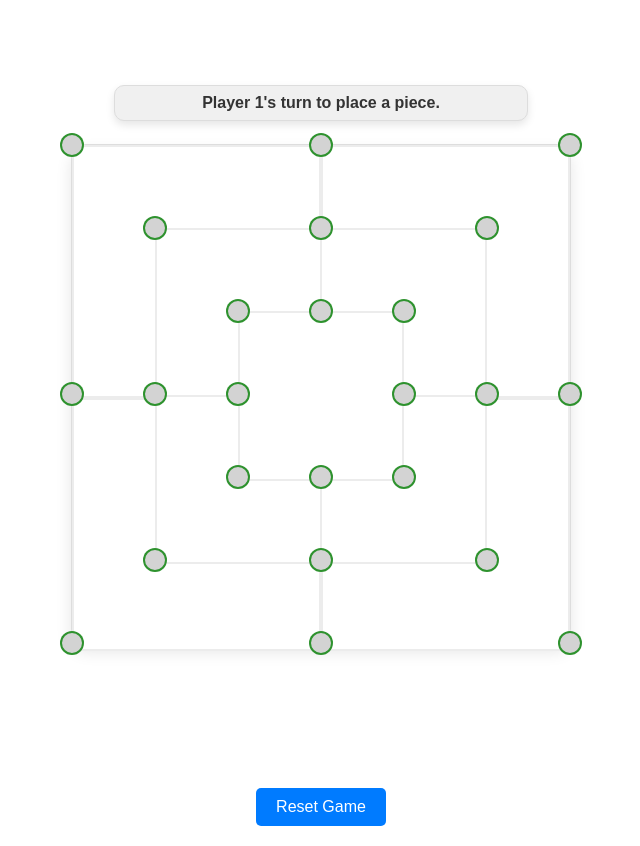
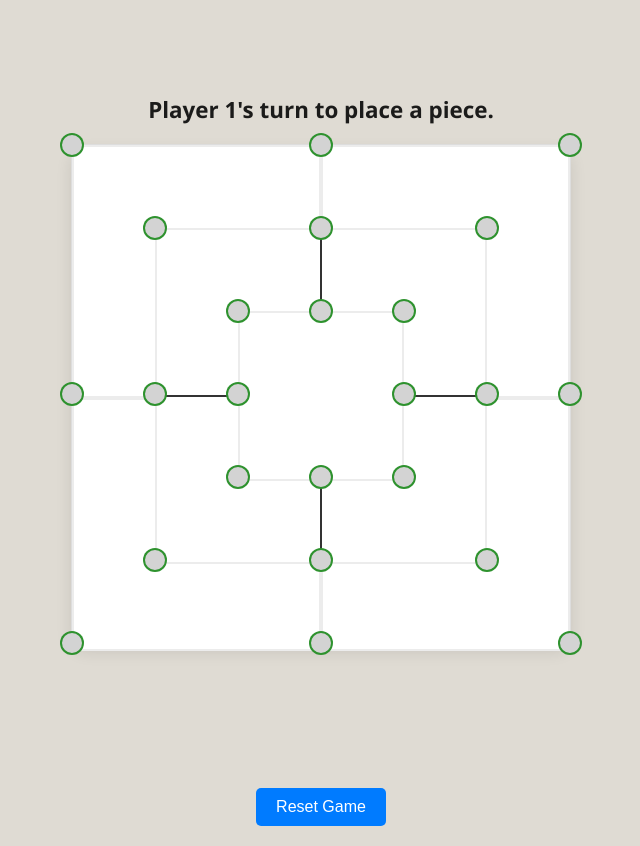
Before and after one commit to Yonis123/Shax, a React (Create React App) app: page / in a window 1280 px wide. Shown: the whole page, without its empty margins (319-959 px from the left). Built offline with nearby package versions, Linux system fonts and the light colour scheme.

Commit message:
working on styling changes

```diff
--- a/src/App.css
+++ b/src/App.css
@@ -1,5 +1,17 @@
+html, body {
+  height: 100%;
+  margin: 0;
+  padding: 0;
+  background-color: rgb(223, 219, 211);
+}
+
+#root {
+  height: 100%;
+}
+
 .App {
   text-align: center;
+
 }
 
 .App-logo {
--- a/src/components/Popup.js
+++ b/src/components/Popup.js
@@ -7,8 +7,11 @@ class Popup extends React.Component {
       <div className="popup-overlay">
         <div className="popup">
           <h2>{this.props.message}</h2>
-          <button onClick={this.props.onClose}>Close</button>
-          <button onClick={this.props.onReset}>Reset Game</button>
+          {this.props.gameOver ? (
+            <button onClick={this.props.onReset}>Reset Game</button>
+          ) : (
+            <button onClick={this.props.onClose}>Close</button>
+          )}
         </div>
       </div>
     );
--- a/src/components/Shaxboard.css
+++ b/src/components/Shaxboard.css
@@ -1,20 +1,21 @@
-
-
-
+* Shax.css */
 
 /* Info Div Styles with Shake Animation */
 .shake {
   animation: shake 0.5s;
 }
+
 /* General Styles */
 .app {
   width: 100%;
+  height: 100%;  /* Ensure the app covers the full height */
   font-family: 'Arial', sans-serif;
   padding: 20px;
   box-sizing: border-box;
   display: flex;
   flex-direction: column;
   align-items: center;
+
 }
 
 /* Title Styles */
@@ -30,7 +31,6 @@
   border: 2px solid transparent;
   border-image: url("https://upload.wikimedia.org/wikipedia/commons/7/78/Aztec_calendar_%28bronze%29.svg") 100 repeat;
 }
-
 
 /* Board Styles */
 .board {
@@ -75,9 +75,8 @@
   width: 66.66%;
   height: 0;
   padding-bottom: 66.66%;
+}
 
-}
-/* creates that one inner line I have been missing */
 .inner1::after {
   content: '';
   position: absolute;
@@ -85,9 +84,10 @@
   left: 50%; /* Position at the middle horizontally */
   width: 2px; /* Line thickness for vertical line */
   height: 100%; /* Full height */
-  background-color: #ECECEC; /* Line color */
+  background-color: #333333; /* Line color */
   transform: translate(-50%, -50%); /* Center the line */
 }
+
 .inner1::before {
   content: '';
   position: absolute;
@@ -95,7 +95,7 @@
   left: 50%; /* Position at the middle horizontally */
   width: 100%; /* Full width for horizontal line */
   height: 2px; /* Line thickness */
-  background-color: #ECECEC; /* Line color */
+  background-color: #333333; /* Line color */
   transform: translate(-50%, -50%); /* Center the line */
 }
 
@@ -109,18 +109,19 @@
 
 /* Info Div Styles */
 .phase-div, .player-div, .info-div {
-  font-size: 1em;
-  font-weight: bold;
-  color: #333; /* Dark grey for better readability */
+  font-size: 1.4em;
+  font-weight: 610;
+  color: #000000e0; /* Dark grey for better readability */
   display: inline-block;
   position: absolute;
   left: 50%;
   padding: 8px 16px;
   transform: translateX(-50%);
-  background-color: #F0F0F0; /* Light grey background */
-  border-radius: 10px;
-  box-shadow: 0 4px 8px rgba(0, 0, 0, 0.1); /* Softer shadow */
-  border: 1px solid #DDD; /* Light grey border */
+  /* background-color: #F0F0F0; Light grey background */
+  /* border-radius: 10px; */
+  /* box-shadow: 0 4px 8px rgba(0, 0, 0, 0.1); Softer shadow */
+  border: 1px solid #dddddd00; /* Light grey border */
+  font-family: 'Segoe UI', Tahoma, Geneva, Verdana, sans-serif; /* Apply Segoe UI font */
 }
 
 .phase-div {
@@ -138,6 +139,8 @@
   width: 80vw; /* Responsive width */
   max-width: 380px;
   margin-top: 20px; /* Ensure this margin provides additional spacing */
+  font-family: 'Segoe UI', Tahoma, Geneva, Verdana, sans-serif; /* Apply Segoe UI font */
+
 }
 
 /* Define the keyframes for the green border animation */
--- a/src/components/Shaxboard.js
+++ b/src/components/Shaxboard.js
@@ -24,6 +24,7 @@ class Shaxboard extends React.Component {
       selectedNode: null, // Track selected node in Phase III
       blockedHelpUsed: false, // Track if "I am blocked, help" was used
       winner: null, // Track the winner
+      gameOver: false, // Track if the game is over
     };
   }
 
@@ -205,6 +206,7 @@ class Shaxboard extends React.Component {
             showPopup: true,
             popupMessage: `Player ${currentPlayer} wins!`,
             winner: currentPlayer,
+            gameOver: true,
           });
         } else {
           if (this.state.gamePhase === "II") {
@@ -289,7 +291,7 @@ class Shaxboard extends React.Component {
         }
       } else {
         const nextPlayer = this.getNextPlayer(this.state.currentPlayer);
-        if (this.state.player2Moves + 1 === 12) {
+        if (this.state.player2Moves === 12) {
           // Move to phase II if all pieces have been placed
           const firstMillPlayer = this.state.firstMillPlayer || 2;
           this.setState({
@@ -334,6 +336,7 @@ class Shaxboard extends React.Component {
       selectedNode: null,
       blockedHelpUsed: false,
       winner: null,
+      gameOver: false,
     });
   };
 
@@ -403,6 +406,7 @@ class Shaxboard extends React.Component {
             message={this.state.popupMessage}
             onClose={this.closePopup}
             onReset={this.resetGame}
+            gameOver={this.state.gameOver}
           />
         )}
         <div className="button-container">
```
